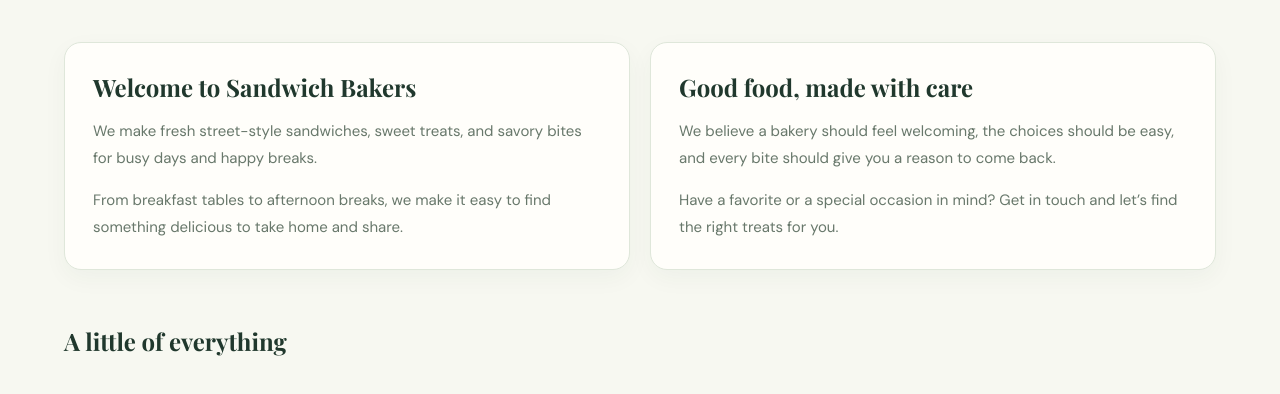
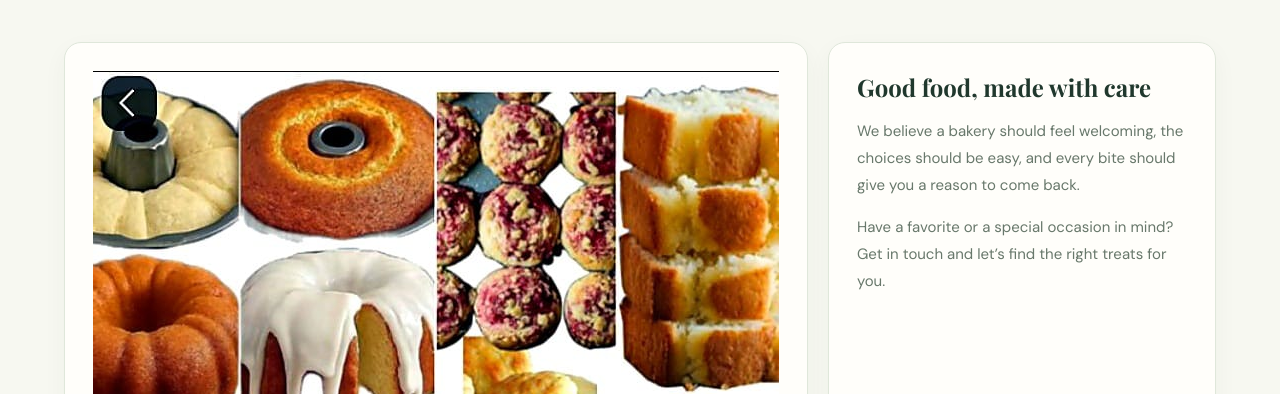
Before and after one commit to tobbiboy/sandwich-bakers, a plain HTML site: page about.html in a window 1280 px wide. Shown: the part 386-780 px from the top of the page. Drawn offline with nearby package versions, Linux system fonts and the light colour scheme.

Commit message:
Show photo on story page
Updated the about page layout and added an image for the story section.

```diff
--- a/about.html
+++ b/about.html
@@ -1,3 +1,3 @@
 <!doctype html><html lang="en"><head><meta charset="UTF-8"><meta name="viewport" content="width=device-width,initial-scale=1"><title>Our Story | Sandwich Bakers</title><link rel="stylesheet" href="css/style.css"></head><body>
 <header class="nav"><a class="logo" href="index.html">Sandwich Bakers<span>.</span></a><button class="menu">☰</button><nav><a href="index.html">Home</a><a class="active" href="about.html">Our Story</a><a href="skills.html">Our Promise</a><a href="projects.html">Menu</a><a href="services.html">Catering</a><a class="cta" href="contact.html">Order Now</a></nav></header>
-<main class="page"><p class="eyebrow">OUR STORY</p><h1>A neighborhood bakery with <span>something for everyone.</span></h1><div class="two"><article><h2>Welcome to Sandwich Bakers</h2><p>We make fresh street-style sandwiches, sweet treats, and savory bites for busy days and happy breaks.</p><p>From breakfast tables to afternoon breaks, we make it easy to find something delicious to take home and share.</p></article><article><h2>Good food, made with care</h2><p>We believe a bakery should feel welcoming, the choices should be easy, and every bite should give you a reason to come back.</p><p>Have a favorite or a special occasion in mind? Get in touch and let’s find the right treats for you.</p></article></div><h2 class="sub">A little of everything</h2><div class="rows"><div><b>For breakfast</b><span>Sandwiches, sweet treats, and morning bites</span></div><div><b>For snack time</b><span>Sweet and savory bites to enjoy anytime</span></div><div><b>For sharing</b><span>Sandwiches and sweet treats for gatherings and celebrations</span></div></div></main><footer>Sandwich Bakers · Street sandwiches and sweet treats.</footer><script src="js/script.js"></script></body></html>
+<main class="page"><p class="eyebrow">OUR STORY</p><h1>A neighborhood bakery with <span>something for everyone.</span></h1><div class="two"><article class="story-card"><img class="story-photo" src="image3.jpeg" alt="A baker carefully shaping fresh dough by hand"><div class="story-copy"><h2>Welcome to Sandwich Bakers</h2><p>We make fresh street-style sandwiches, sweet treats, and savory bites for busy days and happy breaks.</p><p>From breakfast tables to afternoon breaks, we make it easy to find something delicious to take home and share.</p></div></article><article><h2>Good food, made with care</h2><p>We believe a bakery should feel welcoming, the choices should be easy, and every bite should give you a reason to come back.</p><p>Have a favorite or a special occasion in mind? Get in touch and let’s find the right treats for you.</p></article></div><h2 class="sub">A little of everything</h2><div class="rows"><div><b>For breakfast</b><span>Sandwiches, sweet treats, and morning bites</span></div><div><b>For snack time</b><span>Sweet and savory bites to enjoy anytime</span></div><div><b>For sharing</b><span>Sandwiches and sweet treats for gatherings and celebrations</span></div></div></main><footer>Sandwich Bakers · Street sandwiches and sweet treats.</footer><script src="js/script.js"></script></body></html>
```
